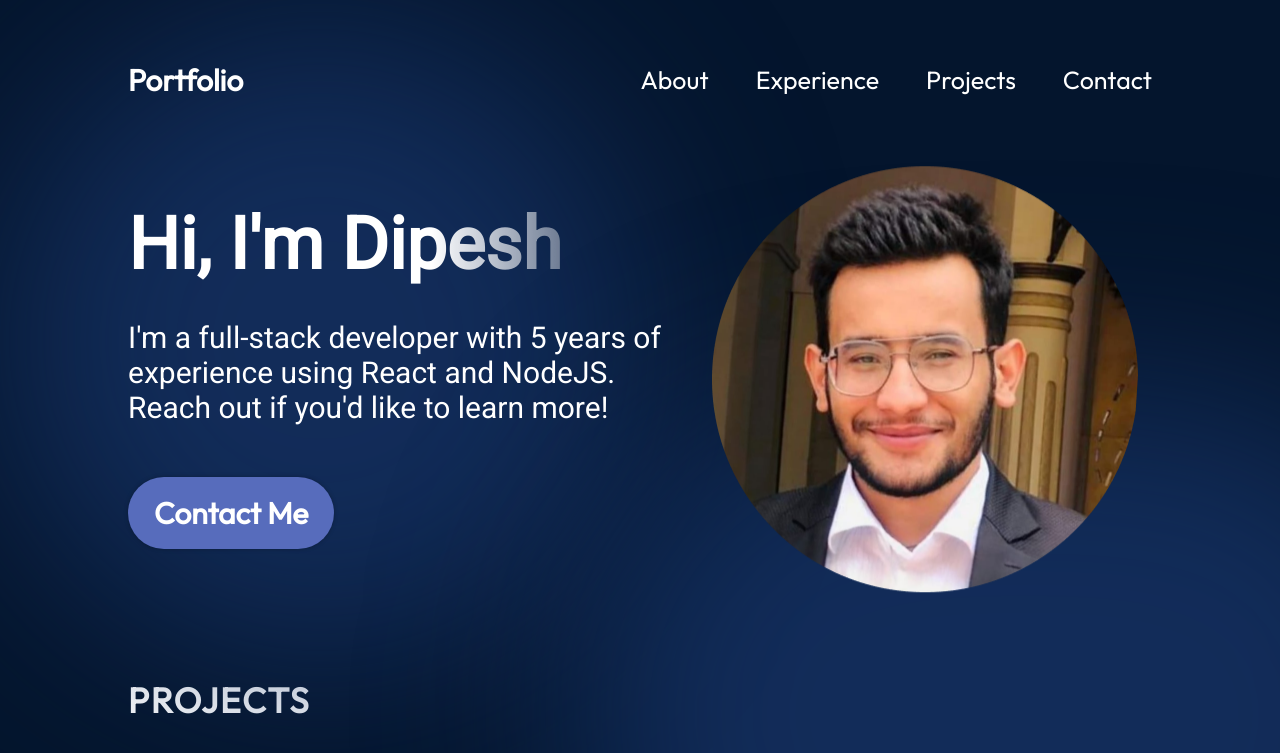
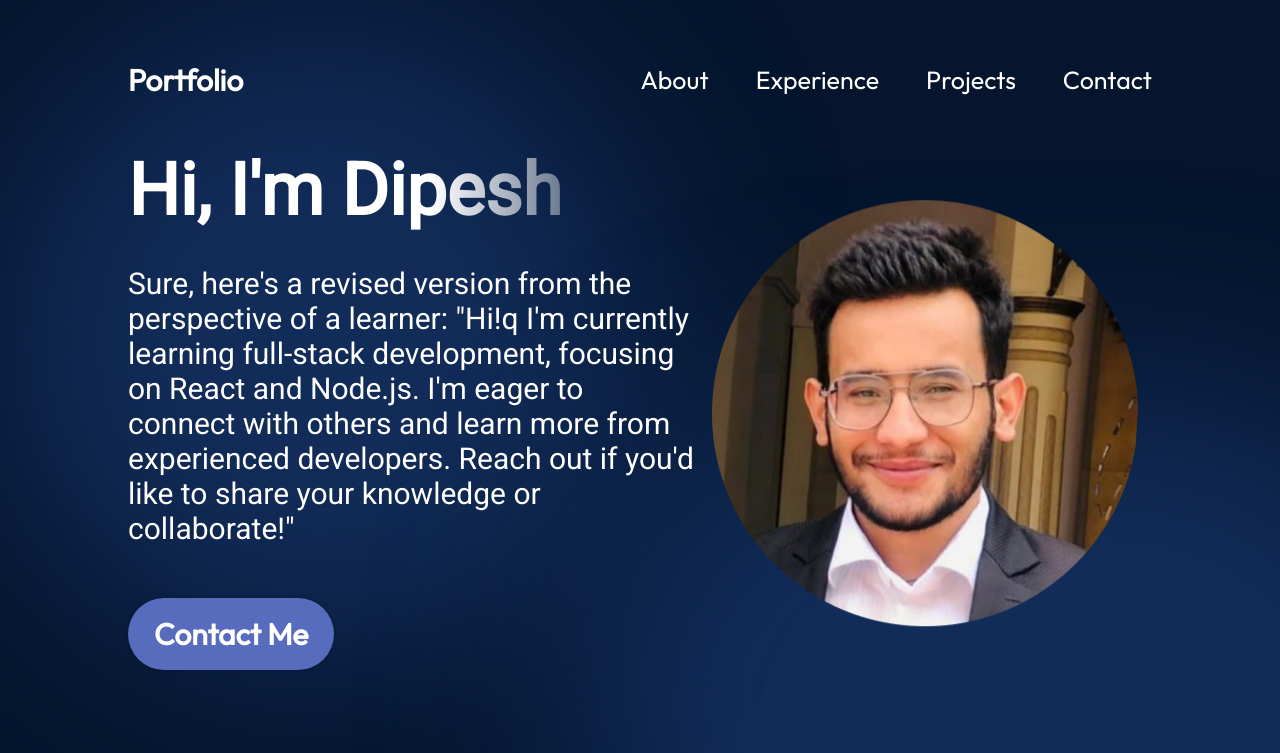
Before and after one commit to Dipesh-Timalsina/dipesh-portfolio, a React (Vite) app: page /#/ in a window 1280 px wide. Shown: the top 753 px of the page. Built offline with nearby package versions, Linux system fonts and the light colour scheme.

Commit message:
Resolved merge conflicts

```diff
--- a/src/components/Hero/Hero.jsx
+++ b/src/components/Hero/Hero.jsx
@@ -9,8 +9,11 @@ export const Hero = () => {
       <div className={styles.content}>
         <h1 className={styles.title}>Hi, I'm Dipesh</h1>
         <p className={styles.description}>
-          I'm a full-stack developer with 5 years of experience using React and
-          NodeJS. Reach out if you'd like to learn more!
+          Sure, here's a revised version from the perspective of a learner: "Hi!q
+          I'm currently learning full-stack development, focusing on React and
+          Node.js. I'm eager to connect with others and learn more from
+          experienced developers. Reach out if you'd like to share your
+          knowledge or collaborate!"
         </p>
         <a href="mailto:myemail@email.com" className={styles.contactBtn}>
           Contact Me
--- a/src/data/projects.json
+++ b/src/data/projects.json
@@ -97,7 +97,7 @@
   },
   {
     "title": "WeatherApp",
-    "imageSrc": "projects/fetch.png",
+    "imageSrc": "projects/weather.png",
     "description": "This is a project made to learn the latest languages by building an app.",
     "skills": ["React"],
     "demo": "Weather",
```
Also changed, not shown: assets/projects/weather.png (added).
